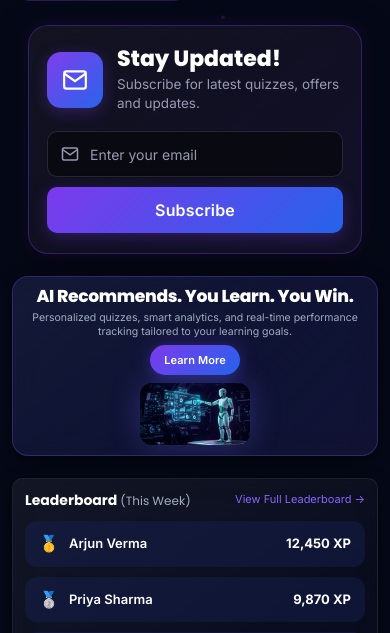
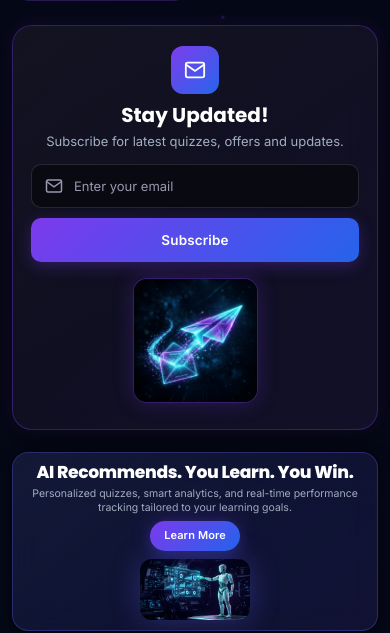
Before and after one commit to mahantheshganiga05/QuizNova, a Flask app: page / in a window 390 px wide. Shown: the part 869-1502 px from the top of the page. Run offline with Flask 3, Linux system fonts and the light colour scheme; data that the repository does not hold is empty; some libraries are stand-ins or nearby versions.

Commit message:
Enforce single reusable Stay Updated component architecture for desktop and mobile: desktop design is source of truth, same HTML component adapts to mobile by stacking icon, title, 3D paper plane image (paper_airplane.jpg), input and button with zero duplicate sections

```diff
--- a/static/css/main.css
+++ b/static/css/main.css
@@ -2346,62 +2346,11 @@ img, video, canvas, svg {
     border-radius: var(--r-full) !important;
   }
 
-  /* 8. FOOTER COMPACT REDESIGN & NEWSLETTER MOBILE STACK REDESIGN */
-  .newsletter-card-wrap {
-    flex-direction: column !important;
-    align-items: stretch !important;
-    padding: 20px 18px !important;
-    gap: 14px !important;
-    height: auto !important;
-    min-height: unset !important;
-    border-radius: 18px !important;
-    margin: 0 16px 24px 16px !important;
-    width: calc(100% - 32px) !important;
-    max-width: 100% !important;
-    box-sizing: border-box !important;
-    background: linear-gradient(135deg, rgba(14, 14, 28, 0.95) 0%, rgba(20, 18, 42, 0.9) 100%) !important;
-    border: 1px solid rgba(124, 58, 237, 0.35) !important;
-    box-shadow: 0 8px 32px rgba(0, 0, 0, 0.5), 0 0 20px rgba(124, 58, 237, 0.15) !important;
-  }
-  .newsletter-header-wrap {
-    display: flex !important;
-    flex-direction: row !important;
-    align-items: center !important;
-    gap: 14px !important;
-    width: 100% !important;
-    box-sizing: border-box !important;
-  }
-  .newsletter-icon-box {
-    width: 56px !important;
-    height: 56px !important;
-    border-radius: 14px !important;
-    flex-shrink: 0 !important;
-    background: linear-gradient(135deg, #7C3AED 0%, #2563EB 100%) !important;
-    display: flex !important;
-    align-items: center !important;
-    justify-content: center !important;
-    box-shadow: 0 4px 16px rgba(124, 58, 237, 0.3) !important;
-  }
-  .newsletter-icon-box svg {
-    width: 26px !important;
-    height: 26px !important;
-  }
-  .newsletter-header-wrap > div:last-child {
-    flex: 1 !important;
+  /* 8. FOOTER MOBILE RESPONSIVE LAYOUT */
+  .footer-grid {
+    grid-template-columns: 1fr !important;
+    gap: 20px !important;
     text-align: left !important;
-  }
-  .newsletter-title {
-    font-size: 22px !important;
-    font-weight: 800 !important;
-    margin-bottom: 3px !important;
-    color: #FFFFFF !important;
-    line-height: 1.2 !important;
-  }
-  .newsletter-desc {
-    font-size: 13.5px !important;
-    line-height: 1.4 !important;
-    color: #9898B0 !important;
-    margin: 0 !important;
   }
   .newsletter-form-container {
     width: 100% !important;
--- a/templates/home.html
+++ b/templates/home.html
@@ -357,12 +357,79 @@
       grid-template-columns: 1fr !important;
       padding: 20px 18px !important;
       gap: 14px !important;
-      margin: 0 16px !important;
-      width: calc(100% - 32px) !important;
+      margin: 0 !important;
+      width: 100% !important;
       box-sizing: border-box !important;
+      text-align: center !important;
+    }
+    .newsletter-left-col {
+      display: flex !important;
+      flex-direction: column !important;
+      align-items: center !important;
+      gap: 12px !important;
+      width: 100% !important;
+    }
+    .newsletter-header-wrap {
+      display: flex !important;
+      flex-direction: column !important;
+      align-items: center !important;
+      text-align: center !important;
+      gap: 8px !important;
+      width: 100% !important;
+    }
+    .newsletter-icon-box {
+      width: 48px !important;
+      height: 48px !important;
+      border-radius: 12px !important;
+    }
+    .newsletter-icon-box svg {
+      width: 22px !important;
+      height: 22px !important;
+    }
+    .newsletter-title {
+      font-size: 20px !important;
+      margin-bottom: 3px !important;
+      text-align: center !important;
+    }
+    .newsletter-desc {
+      font-size: 13px !important;
+      text-align: center !important;
     }
     .newsletter-right-col {
-      display: none !important;
+      display: flex !important;
+      justify-content: center !important;
+      align-items: center !important;
+      margin: 2px 0 6px 0 !important;
+      width: 100% !important;
+    }
+    .newsletter-img-wrap {
+      width: 125px !important;
+      height: 125px !important;
+      border-radius: 14px !important;
+      border: 1px solid rgba(124, 58, 237, 0.4) !important;
+      box-shadow: 0 0 20px rgba(124, 58, 237, 0.25) !important;
+    }
+    .newsletter-form-container {
+      width: 100% !important;
+    }
+    .newsletter-form {
+      display: flex !important;
+      flex-direction: column !important;
+      gap: 10px !important;
+      width: 100% !important;
+    }
+    .newsletter-input {
+      width: 100% !important;
+      height: 44px !important;
+      font-size: 13px !important;
+      border-radius: 10px !important;
+    }
+    .newsletter-submit-btn {
+      width: 100% !important;
+      height: 44px !important;
+      font-size: 13.5px !important;
+      border-radius: 10px !important;
+      justify-content: center !important;
     }
   }
 </style>
```
